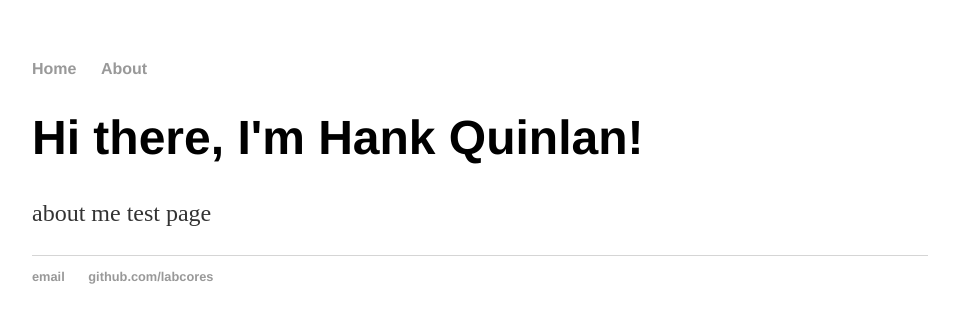
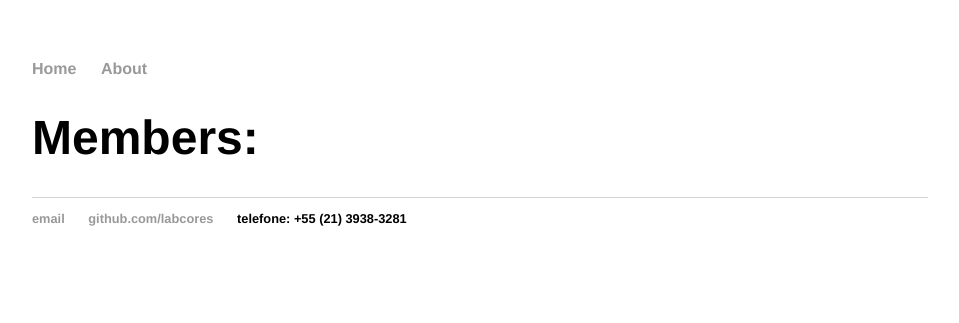
Before and after one commit to labcores/labcores.github.io, a Jekyll site: the page built from about/index.html, in a window 1280 px wide. Shown: the top 323 px of the page, without its empty margins (160-1119 px from the left). Built offline with Jekyll 4.4.1, drawn with Linux system fonts in a browser that asks for light colours.

Commit message:
changes-first-page-about-page

```diff
--- a/_layouts/default.html
+++ b/_layouts/default.html
@@ -21,6 +21,7 @@
 	    		<ul>
 	        		<li><a href="mailto:laboratoriocores@gmail.com">email</a></li>
 	        		<li><a href="https://github.com/labcores">github.com/labcores</a></li>
+	        		<li>telefone: +55 (21) 3938-3281</li>
 				</ul>
 			</footer>
 		</body>
--- a/about/index.html
+++ b/about/index.html
@@ -1,8 +1,8 @@
 ---
 layout: default
-title: Hank Quinlan, Horrible Cop
+title: Social Computing and Social Network Analysis Laboratory
 ---
 <div class="blurb">
-	<h1>Hi there, I'm Hank Quinlan!</h1>
-	<p>about me test page</p>
+	<h1>Members:</h1>
+	<p></p>
 </div><!-- /.blurb -->
--- a/index.html
+++ b/index.html
@@ -4,5 +4,5 @@ title: Social Computing and Social Network Analysis Laboratory
 ---
 <div class="blurb">
 	<h1>Social Computing and Social Network Analysis Laboratory</h1>
-	<p>We are a Computer Science focused laboratory of the Federal University of Rio de Janeiro. <a href="/about">About</a></p>
+	<p>We are a Computer Science laboratory of the Federal University of Rio de Janeiro. <a href="/about">About</a></p>
 </div><!-- /.blurb -->
```
